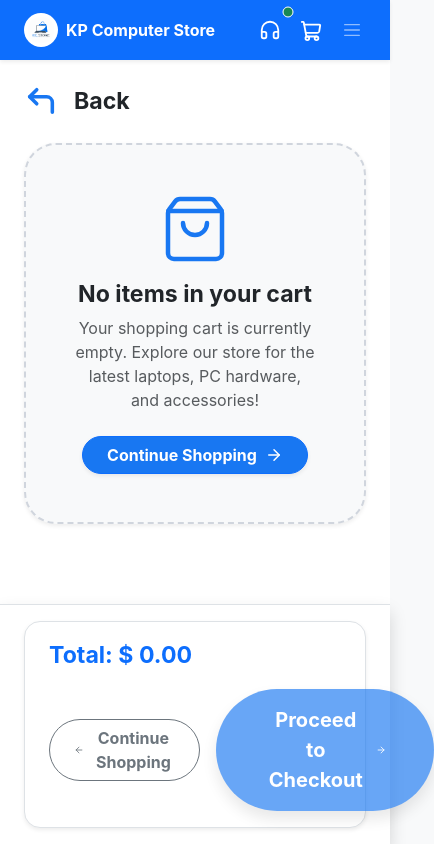
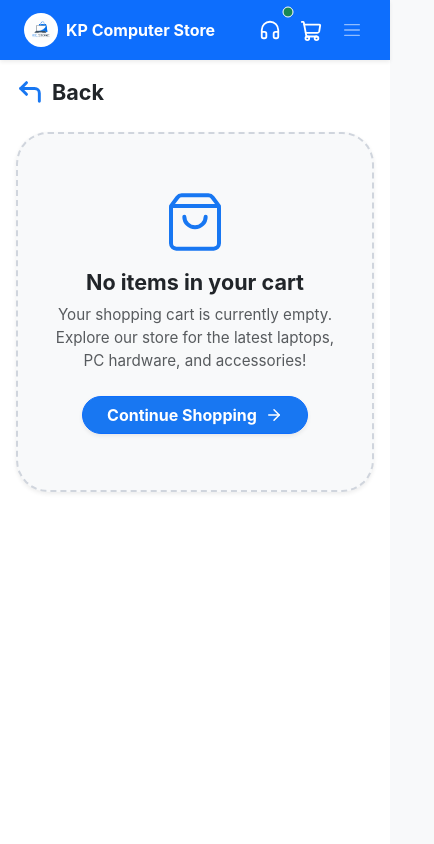
Before and after one commit to lykimphev/Computer_Store_Front-end, a React (Vite) app: page /cart in a window 390 px wide. Shown: the top 844 px of the page, 434 px wide, since content can reach past the window. Built offline with nearby package versions, Linux system fonts and the light colour scheme.

Commit message:
Fix Telegram Mini App mobile cart layout and hide checkout bar when cart is empty

```diff
--- a/index.html
+++ b/index.html
@@ -3,8 +3,10 @@
   <head>
     <meta charset="UTF-8" />
     <link rel="icon" type="image/png" href="/Image/Logo.png" />
-    <meta name="viewport" content="width=device-width, initial-scale=1.0" />
+    <meta name="viewport" content="width=device-width, initial-scale=1.0, maximum-scale=1.0, user-scalable=no" />
     <title>KP Computer Store</title>
+    <!-- Telegram WebApp SDK for Mini Apps -->
+    <script src="https://telegram.org/js/telegram-web-app.js"></script>
     <!-- Google Identity Services SDK for Sign in with Google -->
     <script src="https://accounts.google.com/gsi/client" async defer></script>
   </head>
--- a/src/components/CartView.tsx
+++ b/src/components/CartView.tsx
@@ -26,32 +26,32 @@ export const CartView: React.FC<CartViewProps> = ({
   return (
     <div className="min-vh-100 bg-white d-flex flex-column">
       <div className="flex-grow-1">
-        <div className="container-fluid px-4 px-lg-5 pt-4 pb-2">
+        <div className="container-fluid px-3 px-sm-4 px-lg-5 pt-3 pt-sm-4 pb-2">
           <button
-            className="btn border-0 d-inline-flex align-items-center gap-3 text-dark p-0"
+            className="btn border-0 d-inline-flex align-items-center gap-2 text-dark p-0"
             onClick={onBack}
             style={{ cursor: "pointer", background: "none" }}
           >
-            <CornerUpLeft size={34} color="#1877F2" strokeWidth={2.5} />
-            <span className="fw-bold fs-3 text-dark">Back</span>
+            <CornerUpLeft size={28} color="#1877F2" strokeWidth={2.5} />
+            <span className="fw-bold fs-4 text-dark">Back</span>
           </button>
         </div>
 
-        <div className="container-fluid px-4 px-lg-5 my-3">
+        <div className="container-fluid px-3 px-sm-4 px-lg-5 my-2 my-sm-3">
           {isEmpty ? (
             <div
-              className="rounded-5 d-flex flex-column align-items-center justify-content-center text-center p-5 my-3 shadow-sm"
+              className="rounded-5 d-flex flex-column align-items-center justify-content-center text-center p-4 p-sm-5 my-3 shadow-sm"
               style={{
                 backgroundColor: "#F8F9FA",
-                minHeight: "380px",
+                minHeight: "360px",
                 border: "2px dashed #D0D5DD",
               }}
             >
               <div className="mb-3 text-primary">
-                <ShoppingBag size={72} color="#1877F2" strokeWidth={1.5} />
+                <ShoppingBag size={64} color="#1877F2" strokeWidth={1.5} />
               </div>
-              <h3 className="fw-bold text-dark mb-2">No items in your cart</h3>
-              <p className="text-muted mb-4" style={{ maxWidth: "420px" }}>
+              <h4 className="fw-bold text-dark mb-2">No items in your cart</h4>
+              <p className="text-muted mb-4 px-2" style={{ maxWidth: "420px", fontSize: "0.95rem" }}>
                 Your shopping cart is currently empty. Explore our store for the latest laptops, PC hardware, and
                 accessories!
               </p>
@@ -60,49 +60,53 @@ export const CartView: React.FC<CartViewProps> = ({
                 style={{ backgroundColor: "#1877F2" }}
                 onClick={onBack}
               >
-                Continue Shopping <ArrowRight size={18} />
+                <span>Continue Shopping</span>
+                <ArrowRight size={18} />
               </button>
             </div>
           ) : (
             <div className="row g-3">
               {cart.map((item) => (
                 <div key={item.product.id} className="col-12">
-                  <div className="card rounded-4 border p-3 shadow-sm d-flex flex-row align-items-center justify-content-between flex-wrap gap-3">
-                    <div className="d-flex align-items-center gap-3">
+                  <div className="card rounded-4 border p-3 shadow-sm">
+                    <div className="d-flex align-items-center justify-content-between flex-wrap gap-3">
+                      <div className="d-flex align-items-center gap-3 flex-grow-1" style={{ minWidth: "180px" }}>
                         <img
                           src={item.product.image}
                           alt={item.product.name}
-                        className="rounded-3"
-                        style={{ width: "90px", height: "90px", objectFit: "contain" }}
+                          className="rounded-3 bg-light p-1 border"
+                          style={{ width: "75px", height: "75px", objectFit: "contain", flexShrink: 0 }}
                         />
-                      <div>
-                        <h5 className="fw-bold mb-1 text-dark">{item.product.name}</h5>
-                        <div className="fw-bold text-primary" style={{ color: "#1877F2" }}>
+                        <div className="flex-grow-1 min-w-0">
+                          <h6 className="fw-bold mb-1 text-dark text-truncate" title={item.product.name} style={{ maxWidth: "240px" }}>
+                            {item.product.name}
+                          </h6>
+                          <div className="fw-extrabold text-primary fs-6" style={{ color: "#1877F2" }}>
                             ${Number(item.product.price).toFixed(2)}
                           </div>
                         </div>
                       </div>
 
-                    <div className="d-flex align-items-center gap-3 ms-auto">
-                      <div className="input-group" style={{ width: "130px" }}>
+                      <div className="d-flex align-items-center gap-2 ms-auto">
+                        <div className="input-group" style={{ width: "115px" }}>
                           <button
-                          className="btn btn-outline-secondary rounded-start-3"
+                            className="btn btn-outline-secondary btn-sm rounded-start-3"
                             onClick={() => onUpdateQuantity(item.product.id, item.quantity - 1)}
                           >
-                          <Minus size={14} />
+                            <Minus size={13} />
                           </button>
                           <input
                             type="text"
-                          className="form-control text-center fw-bold bg-white"
+                            className="form-control form-control-sm text-center fw-bold bg-white px-1"
                             value={item.quantity}
                             readOnly
                           />
                           <button
-                          className="btn btn-outline-secondary rounded-end-3"
+                            className="btn btn-outline-secondary btn-sm rounded-end-3"
                             onClick={() => onUpdateQuantity(item.product.id, item.quantity + 1)}
                             disabled={item.product.stock !== undefined && item.quantity >= item.product.stock}
                           >
-                          <Plus size={14} />
+                            <Plus size={13} />
                           </button>
                         </div>
 
@@ -111,8 +115,9 @@ export const CartView: React.FC<CartViewProps> = ({
                           onClick={() => onRemoveItem(item.product.id)}
                           title="Remove Item"
                         >
-                        <Trash2 size={20} />
+                          <Trash2 size={18} />
                         </button>
+                      </div>
                     </div>
                   </div>
                 </div>
@@ -122,33 +127,41 @@ export const CartView: React.FC<CartViewProps> = ({
         </div>
       </div>
 
-      <div className="border-top bg-white py-3 sticky-bottom shadow">
-        <div className="container-fluid px-4 px-lg-5">
-          <div className="border rounded-4 p-3 ps-4 d-flex align-items-center justify-content-between flex-wrap gap-3 bg-white shadow-sm">
-            <div className="fs-3 fw-bold text-primary" style={{ color: "#1877F2" }}>
-              Total: {currency === "KHR" ? `KHR ${(totalUSD * 4000).toLocaleString()}` : `$ ${totalUSD.toFixed(2)}`}
+      {!isEmpty && (
+        <div className="border-top bg-white py-3 sticky-bottom shadow-lg" style={{ zIndex: 1020 }}>
+          <div className="container-fluid px-3 px-sm-4 px-lg-5">
+            <div className="border rounded-4 p-3 bg-white shadow-sm d-flex flex-column flex-md-row align-items-stretch align-items-md-center justify-content-between gap-3">
+              <div className="d-flex justify-content-between align-items-center align-items-md-start flex-md-column px-1">
+                <span className="text-secondary small fw-bold text-uppercase">Total Amount</span>
+                <span className="fs-3 fw-extrabold text-primary" style={{ color: "#1877F2" }}>
+                  {currency === "KHR"
+                    ? `KHR ${(totalUSD * 4000).toLocaleString()}`
+                    : `$${totalUSD.toFixed(2)}`}
+                </span>
               </div>
 
-            <div className="d-flex align-items-center gap-3">
+              <div className="d-flex flex-column flex-sm-row align-items-stretch align-items-sm-center gap-2 gap-sm-3">
                 <button
-                className="btn btn-outline-secondary rounded-pill px-4 py-2.5 fw-bold d-inline-flex align-items-center gap-2"
+                  className="btn btn-outline-secondary rounded-pill py-2.5 px-4 fw-semibold d-inline-flex align-items-center justify-content-center gap-2 order-2 order-sm-1"
                   onClick={onBack}
                 >
-                <ArrowLeft size={18} /> Continue Shopping
+                  <ArrowLeft size={18} />
+                  <span>Continue Shopping</span>
                 </button>
 
                 <button
-                className="btn btn-primary rounded-pill px-5 py-3 fs-5 fw-bold text-white border-0 shadow d-inline-flex align-items-center gap-2"
+                  className="btn btn-primary rounded-pill py-2.5 px-4 px-sm-5 fw-bold text-white border-0 shadow d-inline-flex align-items-center justify-content-center gap-2 order-1 order-sm-2"
                   style={{ backgroundColor: "#1877F2" }}
-                disabled={isEmpty}
                   onClick={onProceedOrder}
                 >
-                Proceed to Checkout <ArrowRight size={20} />
+                  <span>Proceed to Checkout</span>
+                  <ArrowRight size={18} />
                 </button>
               </div>
             </div>
           </div>
         </div>
+      )}
     </div>
   );
 };
--- a/src/main.tsx
+++ b/src/main.tsx
@@ -4,6 +4,17 @@ import { BrowserRouter } from 'react-router-dom';
 import 'bootstrap/dist/css/bootstrap.min.css';
 import './index.css';
 import App from './App.tsx';
+
+// Initialize Telegram Mini App viewport if launched inside Telegram
+if (typeof window !== 'undefined' && (window as any).Telegram?.WebApp) {
+  try {
+    const tg = (window as any).Telegram.WebApp;
+    tg.ready();
+    tg.expand();
+  } catch (err) {
+    console.warn('Telegram WebApp initialization error:', err);
+  }
+}
 
 createRoot(document.getElementById('root')!).render(
   <StrictMode>
```
Lines whose indentation alone changed are shown as unchanged.
